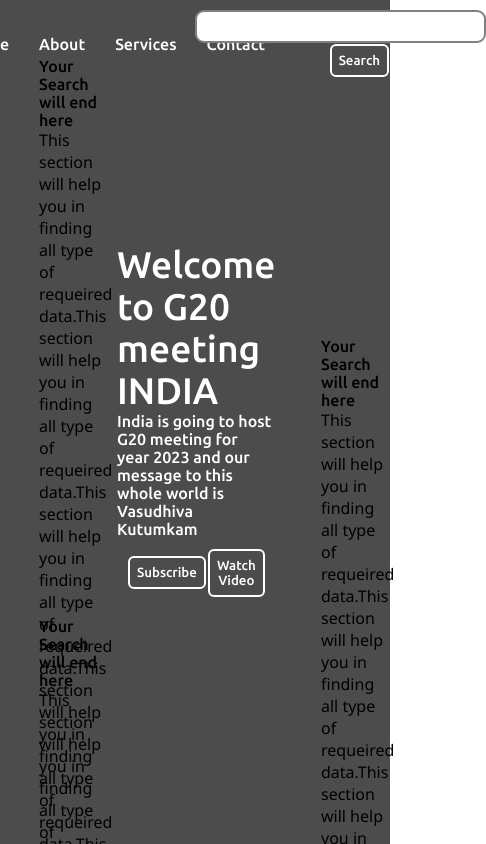
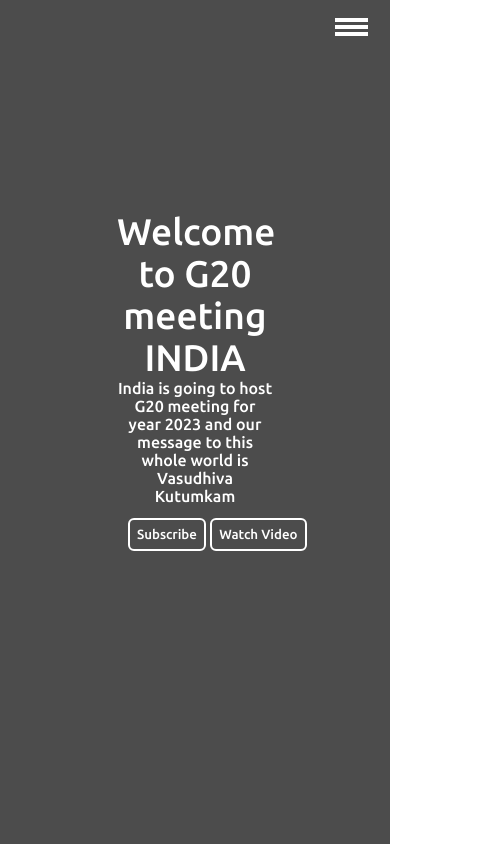
Before and after one commit to avniniet/Website_HTML-CSS-JS, a plain HTML site: page index.html in a window 390 px wide. Shown: the top 844 px of the page, 486 px wide, since content can reach past the window. Drawn offline with Linux system fonts and the light colour scheme.

Commit message:
Course End commit

```diff
--- /dev/null
+++ b/css/responsive.css
@@ -0,0 +1,51 @@
+@media screen and (max-width: 1050px) {
+  .navbar {
+    flex-direction: column;
+    transition: all 1s ease-out;
+    height: 400px;
+  }
+  .nav-list {
+    flex-direction: column;
+  }
+  .burger {
+    display: block;
+  }
+
+  .h-nav {
+    height: 50px;
+  }
+
+  .visibility {
+    opacity: 0;
+  }
+
+  .box-main {
+    flex-direction: column;
+  }
+  .textBig {
+    text-align: center;
+  }
+  .textSmall {
+    text-align: center;
+  }
+  .buttons {
+    text-align: center;
+  }
+  .secLeft {
+    flex-direction: column-reverse;
+    height: 100%;
+  }
+  .secRight {
+    flex-direction: column-reverse;
+    height: 100%;
+  }
+
+  .paras {
+    padding: 0px;
+  }
+
+  .watch {
+    width: 97px;
+    margin: 3px;
+  }
+}
--- a/css/style.css
+++ b/css/style.css
@@ -4,6 +4,10 @@
   margin: 0;
   padding: 0;
   font-family: "Ubuntu", sans-serif;
+}
+
+html {
+  scroll-behavior: smooth;
 }
 
 .navbar {
@@ -166,7 +170,7 @@
 }
 
 .form {
-  max-width: 350px;
+  max-width: 50%;
   margin: auto;
 }
 .form-input {
@@ -184,3 +188,18 @@
   align-items: center;
   padding: 10px;
 }
+
+.burger {
+  position: absolute;
+  cursor: pointer;
+  right: 5%;
+  top: 15px;
+  display: none;
+}
+
+.line {
+  width: 33px;
+  background-color: white;
+  margin: 3px;
+  height: 4px;
+}
--- a/index.html
+++ b/index.html
@@ -5,20 +5,27 @@
     <meta http-equiv="X-UA-Compatible" content="IE=edge" />
     <meta name="viewport" content="width=device-width, initial-scale=1.0" />
     <link rel="stylesheet" href="css/style.css" />
+    <link rel="stylesheet" href="css/responsive.css" />
+
     <title>iEducate - Transforming online education</title>
   </head>
   <body>
-    <nav class="navbar background">
-      <ul class="nav-list">
+    <nav class="navbar background h-nav">
+      <ul class="nav-list visibility">
         <div class="logo"><img src="img/logo.png" alt="logo " /></div>
         <li><a href="#home">Home</a></li>
         <li><a href="#about">About</a></li>
         <li><a href="#services">Services</a></li>
-        <li><a href="#Contact">Contact</a></li>
+        <li><a href="#contact">Contact</a></li>
       </ul>
-      <div class="rightNav">
+      <div class="rightNav visibility">
         <input type="text" name="search" id="search" />
         <button class="btn btn-sm">Search</button>
+      </div>
+      <div class="burger">
+        <div class="line"></div>
+        <div class="line"></div>
+        <div class="line"></div>
       </div>
     </nav>
 
@@ -32,7 +39,7 @@
           </p>
           <div class="buttons">
             <button class="btn">Subscribe</button>
-            <button class="btn">Watch Video</button>
+            <button class="btn watch">Watch Video</button>
           </div>
         </div>
 
@@ -108,7 +115,7 @@
       </div>
     </section>
     <hr />
-    <section class="contact">
+    <section class="contact" id="contact">
       <h2 class="text-center">Contact Us</h2>
       <div class="form">
         <input
@@ -147,5 +154,6 @@
     <footer class="background">
       <p class="text-footer">Copy right &copy;: All right reserved to</p>
     </footer>
+    <script src="js/javascript.js"></script>
   </body>
 </html>
--- /dev/null
+++ b/js/javascript.js
@@ -0,0 +1,10 @@
+burger = document.querySelector(".burger");
+navBar = document.querySelector(".navbar");
+navList = document.querySelector(".nav-list");
+rightNav = document.querySelector(".rightNav");
+
+burger.addEventListener("click", () => {
+  rightNav.classList.toggle("visibility");
+  navList.classList.toggle("visibility");
+  navBar.classList.toggle("h-nav");
+});
```
